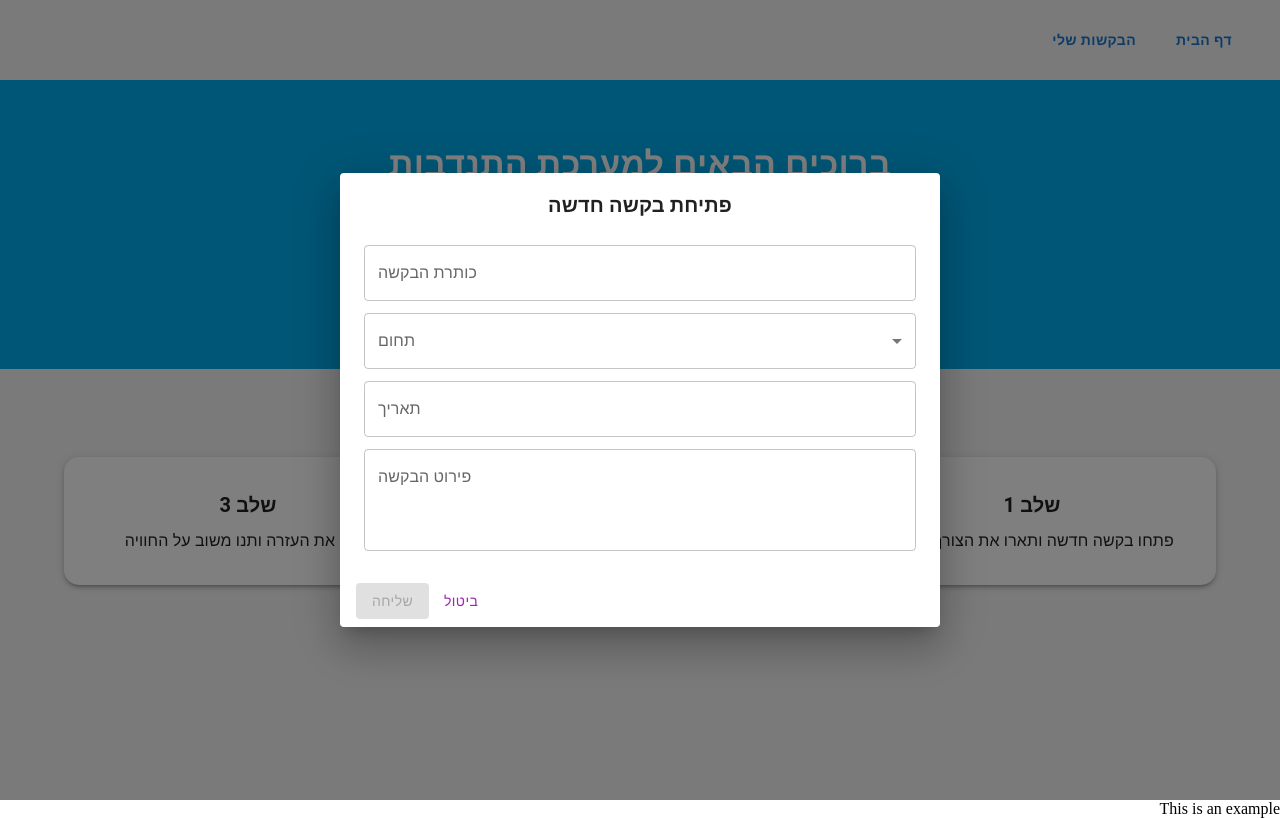
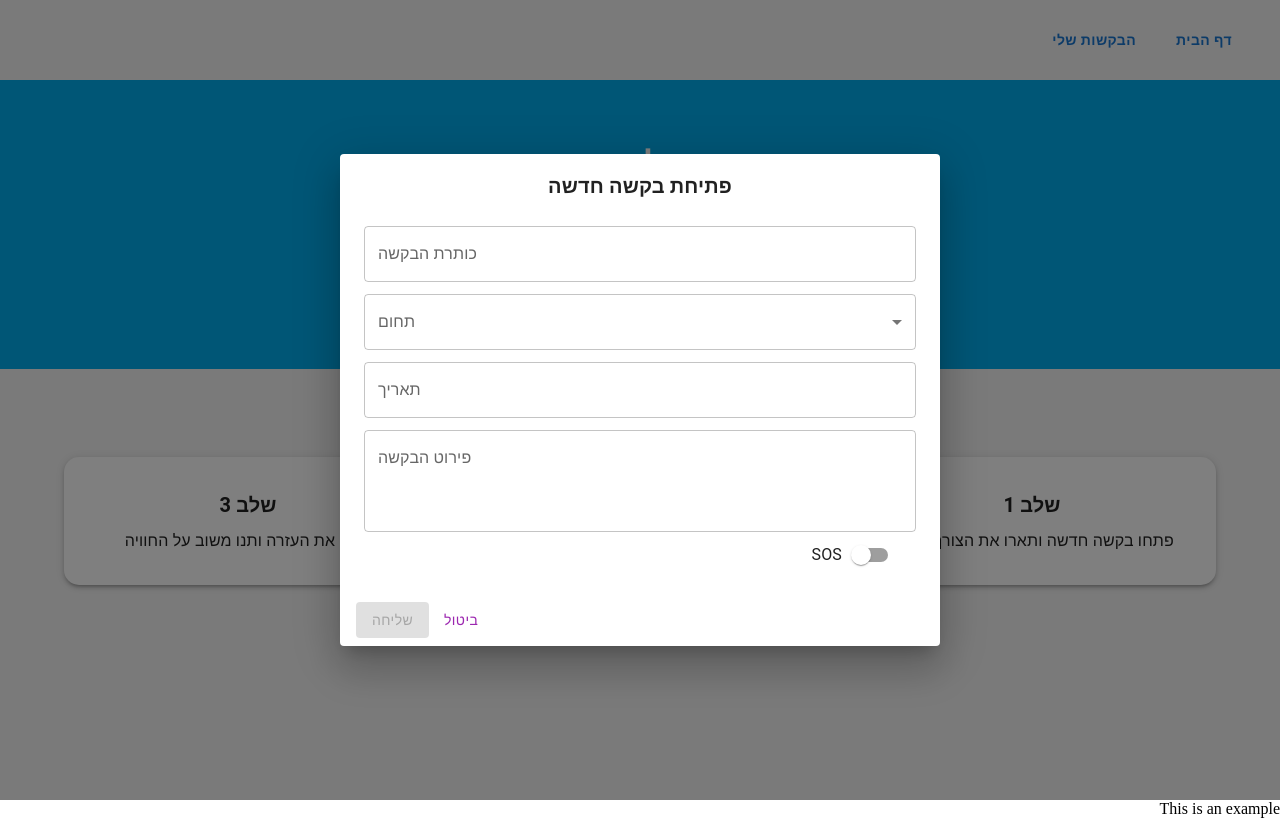
Before and after one commit to Hackaton-Yad-Tamar/Front, a React (Vite) app: page / in a window 1280 px wide. Both pictures are taken after a click on the button "פתיחת בקשה חדשה". Built offline with nearby package versions, Linux system fonts and the light colour scheme.

Commit message:
sos switch and banner

```diff
--- a/src/components/newRequestDialog.tsx
+++ b/src/components/newRequestDialog.tsx
@@ -7,6 +7,11 @@ import {
   DialogTitle,
   TextField,
   MenuItem,
+  Tooltip,
+  FormControlLabel,
+  Switch,
+  Snackbar,
+  Alert,
 } from "@mui/material";
 import { LocalizationProvider } from "@mui/x-date-pickers/LocalizationProvider";
 import { DatePicker } from "@mui/x-date-pickers/DatePicker";
@@ -21,6 +26,9 @@ const NewRequestForm = () => {
   const [domain, setDomain] = useState("");
   const [date, setDate] = useState<dayjs.Dayjs | null>(null);
   const [details, setDetails] = useState("");
+  const [sos, setSos] = useState(false);
+  const [successMessage, setSuccessMessage] = useState(false);
+
   const [errors, setErrors] = useState({
     title: false,
     domain: false,
@@ -35,6 +43,7 @@ const NewRequestForm = () => {
     setDetails("");
     setDomain("");
     setTitle("");
+    setSos(false);
   };
 
   const validateForm = () => {
@@ -53,6 +62,7 @@ const NewRequestForm = () => {
     if (!validateForm()) return;
 
     console.log({ title, domain, date, details });
+    setSuccessMessage(true)
     handleClose();
   };
 
@@ -85,6 +95,7 @@ const NewRequestForm = () => {
             onChange={(e) => setTitle(e.target.value)}
             error={errors.title}
             helperText={errors.title ? "שדה חובה" : ""}
+            dir="rtl"
           />
           <TextField
             fullWidth
@@ -97,7 +108,7 @@ const NewRequestForm = () => {
             helperText={errors.domain ? "שדה חובה" : ""}
           >
             {requestTypeList.map((type) => (
-              <MenuItem value={type}>{RequestType[type]}</MenuItem>
+              <MenuItem value={type} id={type}>{RequestType[type]}</MenuItem>
             ))}
           </TextField>
           <LocalizationProvider dateAdapter={AdapterDayjs}>
@@ -126,6 +137,18 @@ const NewRequestForm = () => {
             error={errors.details}
             helperText={errors.details ? "שדה חובה" : ""}
           />
+          <Tooltip title="!!בקשה דחופה">
+            <FormControlLabel
+              control={
+                <Switch
+                  checked={sos}
+                  onChange={(e) => setSos(e.target.checked)}
+                  color="error"
+                />
+              }
+              label="SOS"
+            />
+          </Tooltip>
         </DialogContent>
         <DialogActions>
           <Button onClick={handleClose} color="secondary">
@@ -141,6 +164,11 @@ const NewRequestForm = () => {
           </Button>
         </DialogActions>
       </Dialog>
+      <Snackbar open={successMessage} autoHideDuration={3000} onClose={() => setSuccessMessage(false)}>
+        <Alert onClose={() => setSuccessMessage(false)} severity="success" sx={{ width: '100%' }}>
+          בקשה נשלחה בהצלחה!
+        </Alert>
+      </Snackbar>
     </div>
   );
 };
```
